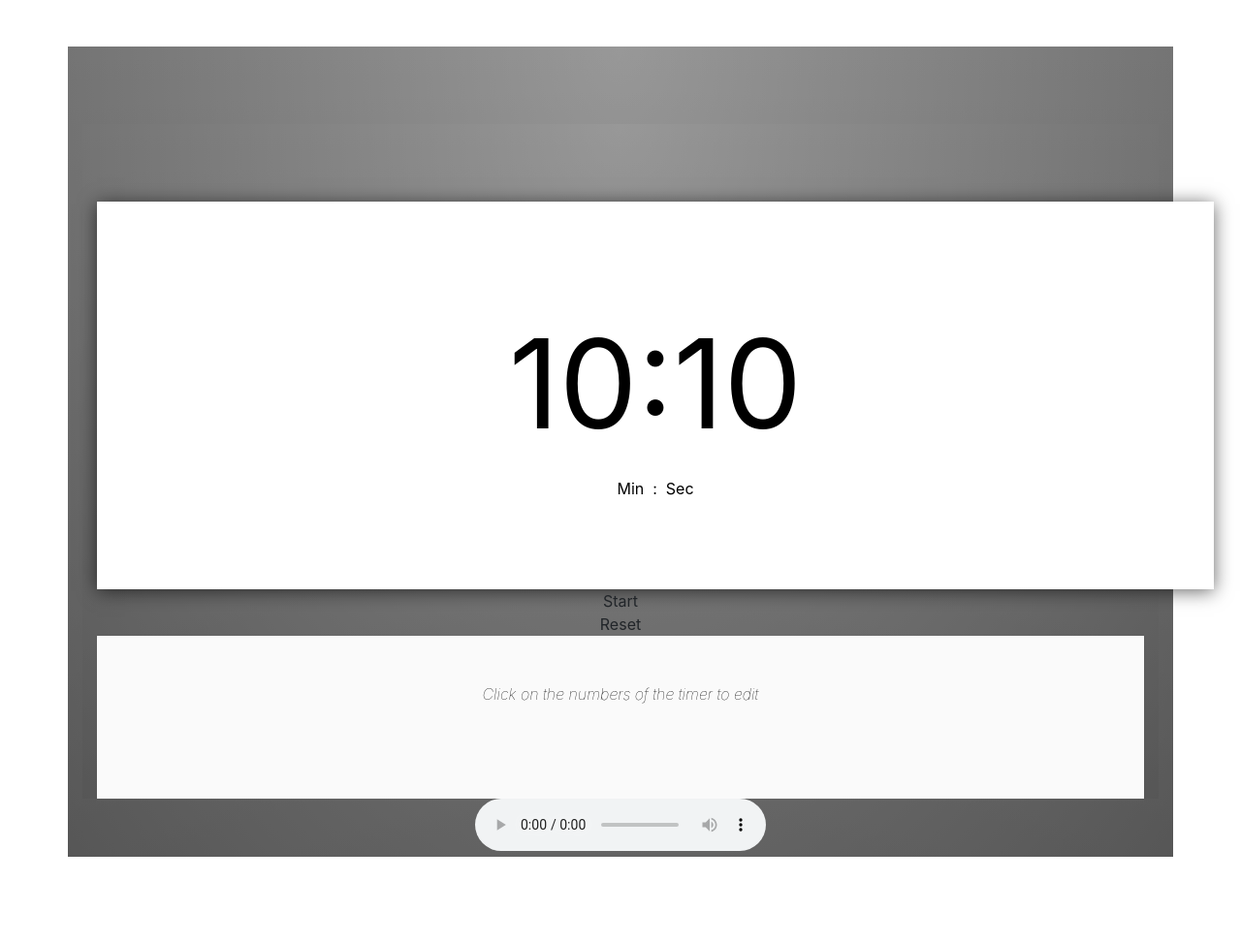
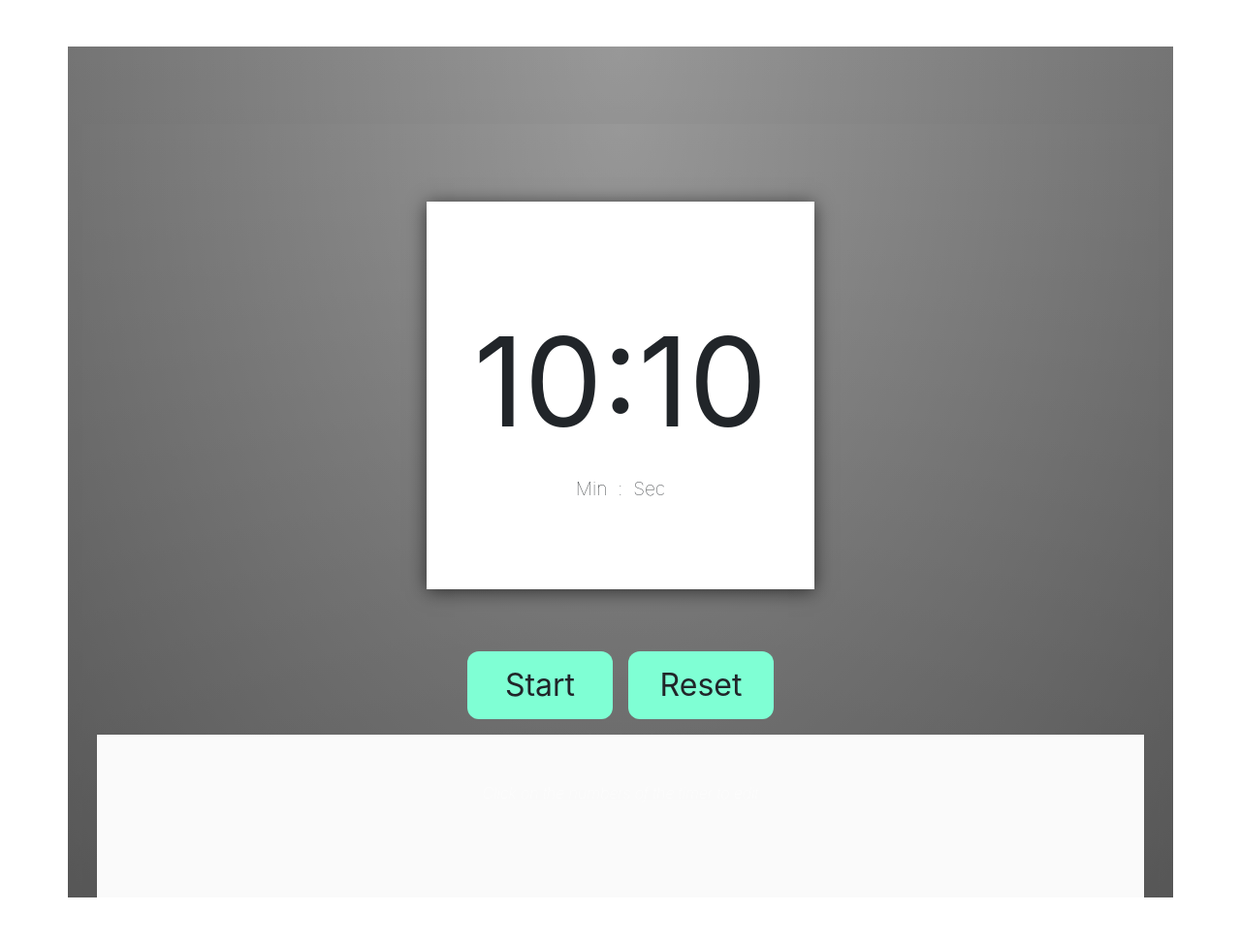
Before and after one commit to DeannaGreen/DevelopME, a Python web app: template templates/meditation.html in a window 1280 px wide. Shown: the part 136-1110 px from the top of the page at 97% size. Before the commit the page ends 1020 px from the top, so only its background shows below. Run offline with Jinja, Linux system fonts and the light colour scheme; the template is opened without the code that fills it, so the values that code supplies are empty; some libraries are stand-ins or nearby versions.

Commit message:
fixed styling

```diff
--- a/static/timer.css
+++ b/static/timer.css
@@ -8,7 +8,7 @@ body {
 }
 .footer {
   padding-bottom: 2em;
-  color: black;
+  color: white;
   font-style: italic;
   font-weight: 100;
 }
@@ -27,7 +27,6 @@ body {
   background-color: white;
   box-shadow: 0px 2px 18px rgba(0, 0, 0, 0.6);
   display: flex;
-  color: black;
 }
 
 span {
@@ -37,3 +36,55 @@ span {
 .clock {
   margin: auto;
 }
+
+.indicators {
+  font-size: 1.2em;
+  text-align: center;
+  font-weight: 100;
+}
+
+.stBtn {
+  text-align: center;
+  font-size: 2em;
+  width: 150px;
+  height: 70px;
+  line-height: 70px;
+  background-color: aquamarine;
+  margin-top: 2em;
+  margin-bottom: 0.5em;
+  margin-right: 0.5em;
+  border-radius: 12px;
+  cursor: pointer;
+}
+
+.refresh {
+  text-align: center;
+  font-size: 2em;
+  width: 150px;
+  height: 70px;
+  line-height: 70px;
+  background-color: aquamarine;
+  margin-top: 2em;
+  margin-bottom: 0.5em;
+  border-radius: 12px;
+  cursor: pointer;
+}
+
+.controls {
+  display: flex;
+  justify-content: center;
+}
+
+.red {
+  background-color: red;
+}
+
+#ado {
+  display: none;
+}
+
+@media only screen and (min-width: 420px) {
+  .timer {
+    width: 400px;
+  }
+}
--- a/templates/meditation.html
+++ b/templates/meditation.html
@@ -20,6 +20,5 @@
     </div>
     <div class="footer" align="center">Click on the numbers of the timer to edit</div>
   </div>
-  <audio id="ado" src="./static/serious-strike.mp3"
-    controls="true"></audio>
+  <audio id="ado" src="./static/serious-strike.mp3" controls="true"></audio>
   {% endblock %}
```
